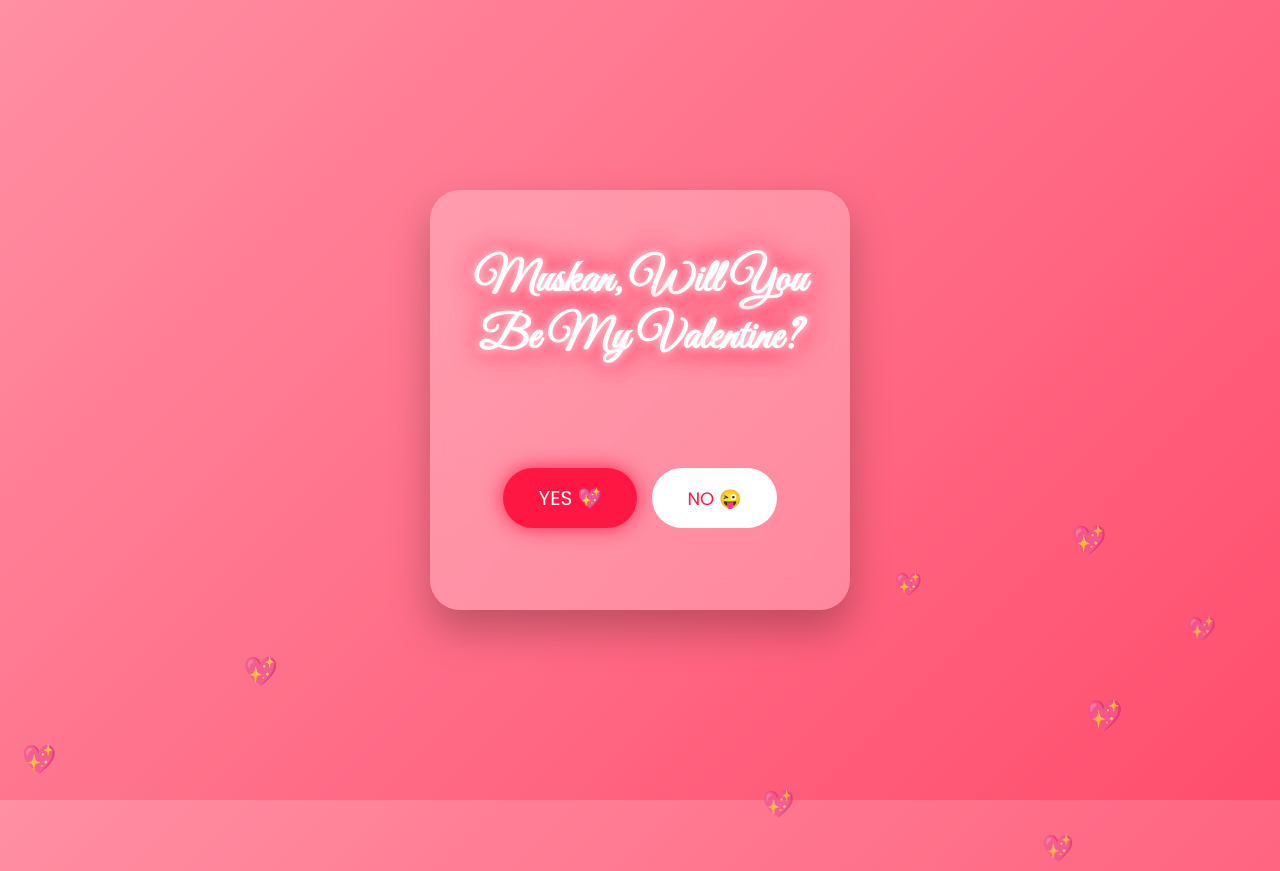
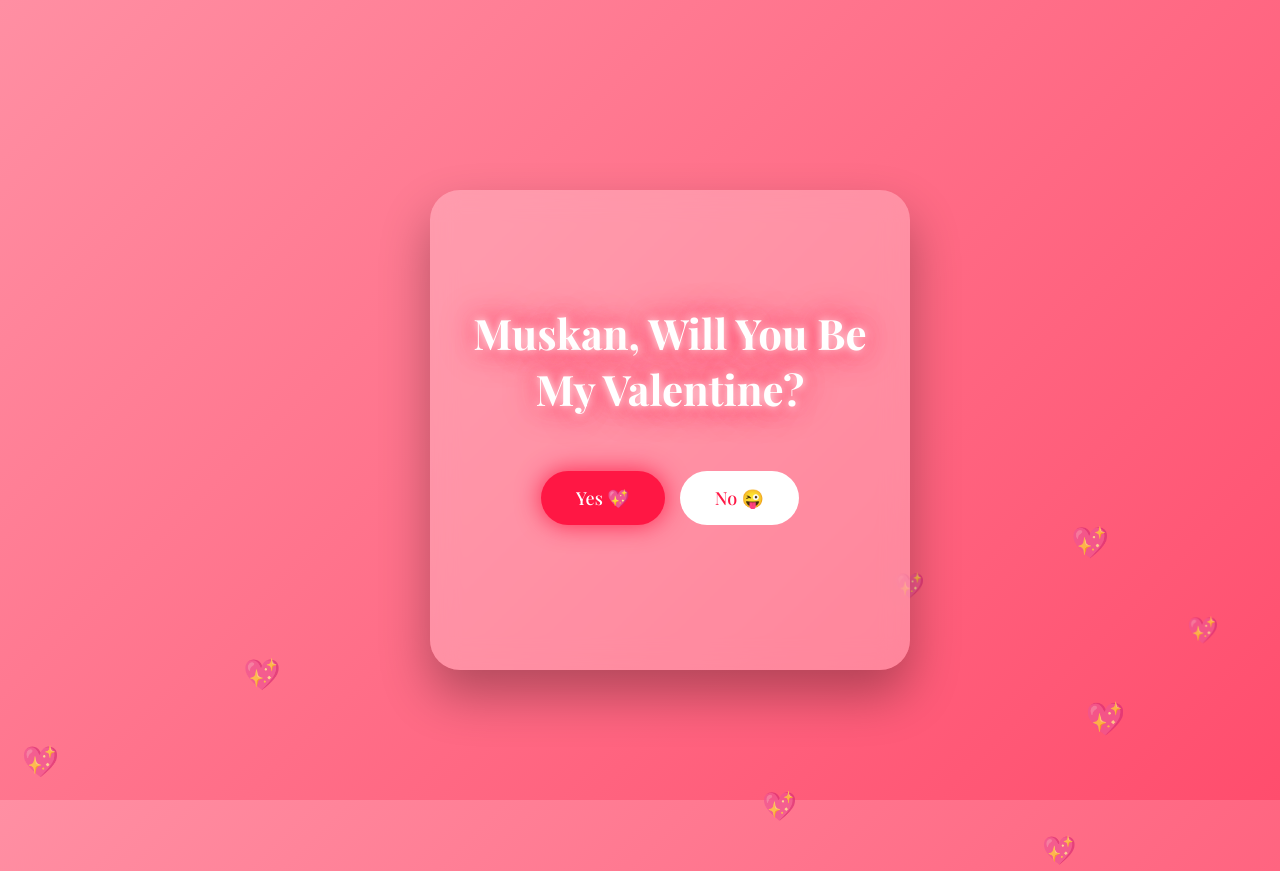
Before and after one commit to Reeyanshu/Index, a plain HTML site: page index.html in a window 1280 px wide. Shown: the top 871 px of the page. Drawn offline with nearby package versions, Linux system fonts and the light colour scheme.

Commit message:
index.html

```diff
--- a/index.html
+++ b/index.html
@@ -4,8 +4,8 @@
 <meta charset="UTF-8">
 <title>Valentine 💖</title>
 
-<!-- Attractive romantic font -->
-<link href="https://fonts.googleapis.com/css2?family=Great+Vibes&family=Poppins:wght@400;600&display=swap" rel="stylesheet">
+<!-- Playfair Display font -->
+<link href="https://fonts.googleapis.com/css2?family=Playfair+Display:wght@500;600;700&display=swap" rel="stylesheet">
 
 <style>
 body {
@@ -15,10 +15,11 @@
     display: flex;
     align-items: center;
     justify-content: center;
-        font-family: 'Poppins', sans-serif;
+    font-family: 'Playfair Display', serif;
     overflow: hidden;
 }
 
+/* CARD */
 .scene {
     width: 420px;
     height: 420px;
@@ -42,17 +43,16 @@
     position: absolute;
     width: 100%;
     height: 100%;
-        background: rgba(255, 255, 255, 0.25);
+    background: rgba(255,255,255,0.25);
     backdrop-filter: blur(14px);
     border-radius: 30px;
-        box-shadow: 0 20px 40px rgba(0,0,0,0.25);
+    box-shadow: 0 25px 50px rgba(0,0,0,0.3);
     display: flex;
     flex-direction: column;
     justify-content: center;
     align-items: center;
     backface-visibility: hidden;
-        padding: 25px;
-        box-sizing: border-box;
+    padding: 30px;
     text-align: center;
 }
 
@@ -60,30 +60,34 @@
     transform: rotateY(180deg);
 }
 
+/* MAIN TEXT */
 h1 {
-        font-family: 'Great Vibes', cursive;
-        font-size: 46px;
+    font-size: 42px;
     color: white;
-        margin-top: -20px; /* moved UP */
-        margin-bottom: 20px;
+    margin-top: -30px;
+    margin-bottom: 10px;
     text-shadow:
         0 0 10px #fff,
         0 0 20px #ff4d6d,
-            0 0 30px #ff1744;
+        0 0 35px #ff1744;
 }
 
-    p {
+/* NO MESSAGE */
+#message {
+    font-size: 24px;
+    margin-top: -10px;
+    margin-bottom: 20px;
     color: white;
-        font-size: 20px;
-        margin-bottom: 20px;
-        min-height: 32px;
-        text-shadow: 0 0 10px rgba(255,255,255,0.8);
+    text-shadow:
+        0 0 8px #fff,
+        0 0 15px #ff4d6d;
+    min-height: 34px;
 }
 
+/* BUTTONS */
 .buttons {
     display: flex;
     gap: 15px;
-        margin-top: 10px;
 }
 
 button {
@@ -93,14 +97,13 @@
     font-size: 18px;
     cursor: pointer;
     transition: all 0.3s ease;
-        font-family: 'Poppins', sans-serif;
+    font-family: 'Playfair Display', serif;
 }
 
 #yes {
     background: #ff1744;
     color: white;
-        font-size: 20px;
-        box-shadow: 0 0 20px rgba(255,23,68,0.9);
+    box-shadow: 0 0 25px rgba(255,23,68,0.9);
 }
 
 #no {
@@ -108,12 +111,23 @@
     color: #ff1744;
 }
 
-    /* Floating hearts */
-    .hearts {
+/* BACK TEXT */
+.back h1 {
+    font-size: 40px;
+}
+
+.back p {
+    font-size: 22px;
+    color: white;
+    text-shadow: 0 0 10px rgba(255,255,255,0.9);
+}
+
+/* HEARTS */
+.heart {
     position: absolute;
+    font-size: 16px;
     animation: float 6s linear infinite;
     opacity: 0.7;
-        pointer-events: none;
 }
 
 @keyframes float {
@@ -121,24 +135,26 @@
     to { transform: translateY(-10vh); }
 }
 
-    /* Fireworks */
+/* FIREWORK PARTICLES */
 .firework {
     position: absolute;
     width: 6px;
     height: 6px;
-        background: transparent;
+    background: radial-gradient(circle, #fff, #ff4d6d, transparent);
     border-radius: 50%;
-        box-shadow:
-            0 0 10px #fff,
-            0 0 20px #ff4d6d,
-            0 0 30px #ff1744;
-        animation: explode 1s ease-out forwards;
+    animation: burst 1.2s ease-out forwards;
     pointer-events: none;
 }
 
-    @keyframes explode {
-        from { transform: scale(0); opacity: 1; }
-        to { transform: scale(15); opacity: 0; }
+@keyframes burst {
+    from {
+        transform: scale(0);
+        opacity: 1;
+    }
+    to {
+        transform: scale(20);
+        opacity: 0;
+    }
 }
 </style>
 </head>
@@ -151,11 +167,11 @@
         <!-- FRONT -->
         <div class="side front">
             <h1>Muskan, Will You Be My Valentine?</h1>
-            <p id="message"></p>
+            <div id="message"></div>
 
             <div class="buttons">
-                <button id="yes">YES 💖</button>
-                <button id="no">NO 😜</button>
+                <button id="yes">Yes 💖</button>
+                <button id="no">No 😜</button>
             </div>
         </div>
 
@@ -163,9 +179,9 @@
         <div class="side back">
             <h1>Yayyyy 💕</h1>
             <p>
-                I Knew It!!! 🥹💖<br><br>
-                You Just Made Me The Happiest Person Alive 💘<br><br>
-                I Love You Endlessly 💞
+                I Knew It 🥹💖<br><br>
+                You Just Made My World Complete 💘<br><br>
+                I Love You Forever 💞
             </p>
         </div>
 
@@ -175,9 +191,9 @@
 <script>
 const noMessages = [
     "Are You Serious? 😳",
-        "Think Again 😢",
+    "Please Think Again 🥺",
     "My Heart Is Breaking 💔",
-        "Pleaseee 🥺",
+    "This Is Getting Painful 😭",
     "Don’t Do This To Me 😭",
     "Okay… Now You Have To Say Yes 😤"
 ];
@@ -198,29 +214,30 @@
 
 yesBtn.addEventListener("click", () => {
     card.classList.add("flip");
-        launchFireworks();
+    fireworks();
 });
 
-    function launchFireworks() {
-        for (let i = 0; i < 20; i++) {
-            const fw = document.createElement("div");
-            fw.className = "firework";
-            fw.style.left = Math.random() * 100 + "vw";
-            fw.style.top = Math.random() * 100 + "vh";
-            document.body.appendChild(fw);
-            setTimeout(() => fw.remove(), 1000);
+/* REAL FIREWORKS */
+function fireworks() {
+    for (let i = 0; i < 30; i++) {
+        const f = document.createElement("div");
+        f.className = "firework";
+        f.style.left = Math.random() * 100 + "vw";
+        f.style.top = Math.random() * 100 + "vh";
+        document.body.appendChild(f);
+        setTimeout(() => f.remove(), 1200);
     }
 }
 
-    // Floating hearts
+/* FLOATING HEARTS */
 setInterval(() => {
-        const heart = document.createElement("div");
-        heart.className = "hearts";
-        heart.innerHTML = "💖";
-        heart.style.left = Math.random() * 100 + "vw";
-        heart.style.fontSize = (Math.random() * 20 + 12) + "px";
-        document.body.appendChild(heart);
-        setTimeout(() => heart.remove(), 6000);
+    const h = document.createElement("div");
+    h.className = "heart";
+    h.innerText = "💖";
+    h.style.left = Math.random() * 100 + "vw";
+    h.style.fontSize = (Math.random() * 20 + 14) + "px";
+    document.body.appendChild(h);
+    setTimeout(() => h.remove(), 6000);
 }, 300);
 </script>
 
```
Lines whose indentation alone changed are shown as unchanged.
